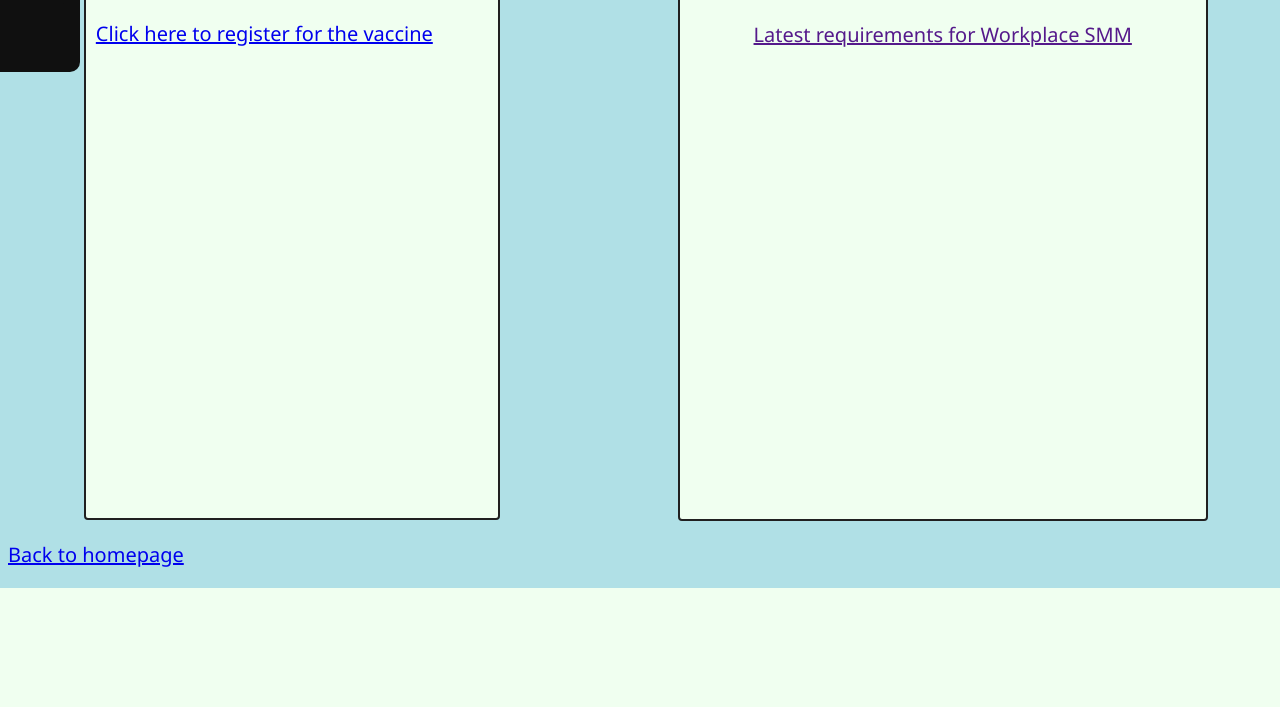
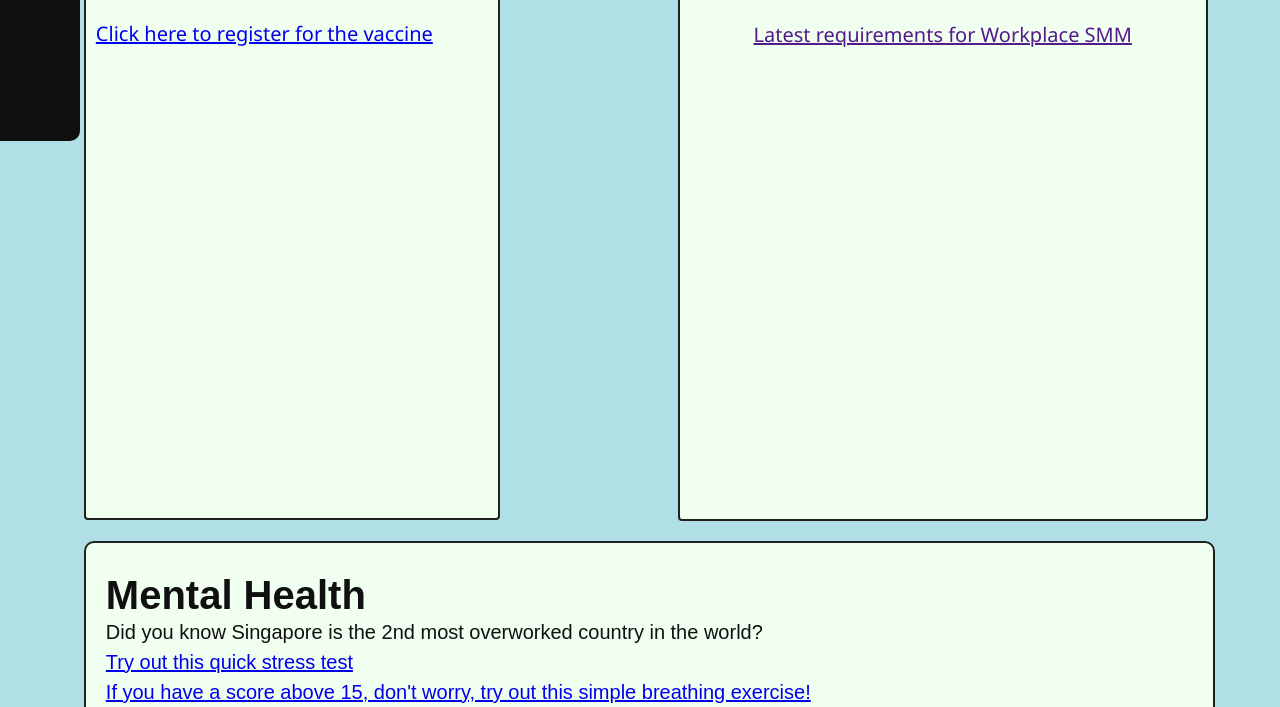
Before and after one commit to HighOnMelatonin/HealthFix, a Flask app: page /covid-sg in a window 1280 px wide; the page is wider, and only the part inside the window is pictured. Shown: the part 254-961 px from the top of that part. Before the commit the page ends 842 px from the top of that part, so only its background shows below. Run offline with Flask 2, Linux system fonts and the light colour scheme; data that the repository does not hold is empty.

Commit message:
Update final.html

```diff
--- a/templates/final.html
+++ b/templates/final.html
@@ -3,7 +3,7 @@
     <head>
         <link rel = "stylesheet" href = "../static/styles.css">
         <title>
-            Health news
+            Project A
         </title>
     </head>
 
@@ -14,8 +14,9 @@
 
 
         <div class="menubar">
+            <a class = "menuitem" href = "{{ url_for('home') }}"><p class = "menuitem">Home</p></a>
             <a class = "menuitem" href = "{{ url_for('covid') }}"><p class = "menuitem">SG Covid News</p></a>
-            <a class = "menuitem" href = "{{ url_for('home') }}"><p class = "menuitem">Mental health issues</p></a>
+            <a class = "menuitem" href = "{{ url_for('mentalHealth') }}"><p class = "menuitem">Mental health issues</p></a>
         </div>
 
 
@@ -30,14 +31,27 @@
         <div class="rightcontent">
             <h2 class = "subtitle">Safe Management Measures</h2>
             <p> <a href = "{{ updates[0] }}">Latest Government update as of {{ updates[1] }}</a> </p>
-            <p> <a href ='{{workplace}}'>Latest requirements for Workplace SMM</a> </p>
+            <p> <a href ='{{ workplace }}'>Latest requirements for Workplace SMM</a> </p>
 
             <br><br>
         </div>
 
-		<p><a href = 'home.html'>Back to homepage</a></p>
 
 
+        <div class="body">
+            <h1>Mental Health</h1>
+            <p> Did you know Singapore is the 2nd most overworked country in the world? </p>
+            <p><a href = 'https://www.bemindfulonline.com/test-your-stress'>Try out this quick stress test </a></p>
+            <p><a href = 'https://www.youtube.com/watch?v=tEmt1Znux58' >If you have a score above 15, don't worry, try out this simple breathing exercise!</a></p>
+            <p>If you need help, don't worry, there are many people out there willing to help you out!</p>
+            <p><a href = 'https://www.gov.sg/article/call-these-helplines-if-you-need-emotional-or-psychological-support'>Check out this government website for mental health services</a><p>
+
+            <p>Lastly, here are some pictures of Pikachu to cheer you up!</p>
+            <img src="https://c.tenor.com/P9pPZ1prRCMAAAAd/pokemon-pikachu.gif" alt="Have a nice day!" width="465" height="345">
+            <img src = 'https://c.tenor.com/xwfJ3hKzMDwAAAAM/pokemon-pikachu.gif' alt = "Have a nice day!" width="309" height="345">
+            <img src="https://i.pinimg.com/originals/86/54/c8/8654c8df546007076249f9da565b2355.gif" alt="Have a nice day!" width="465" height="345">
+
+        </div>
     </body>
 
 </html>
```
